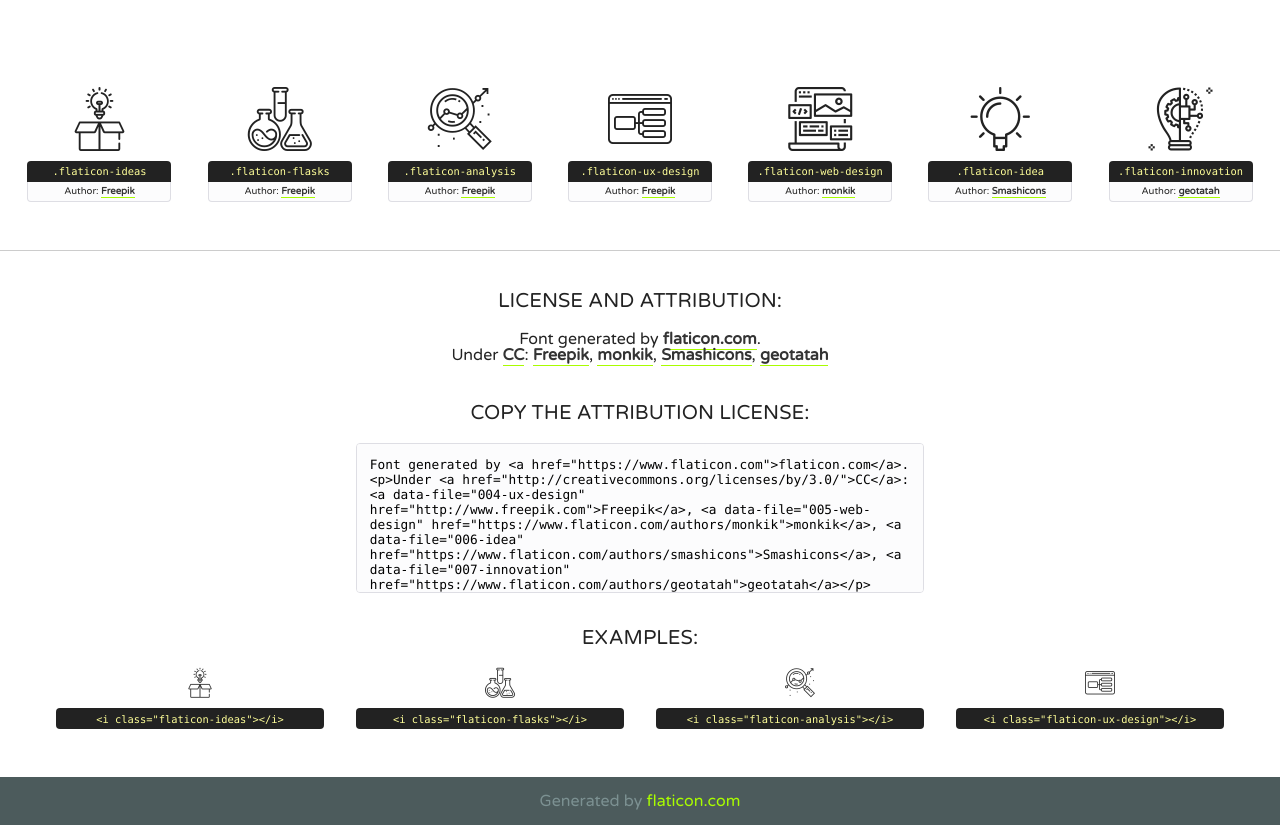
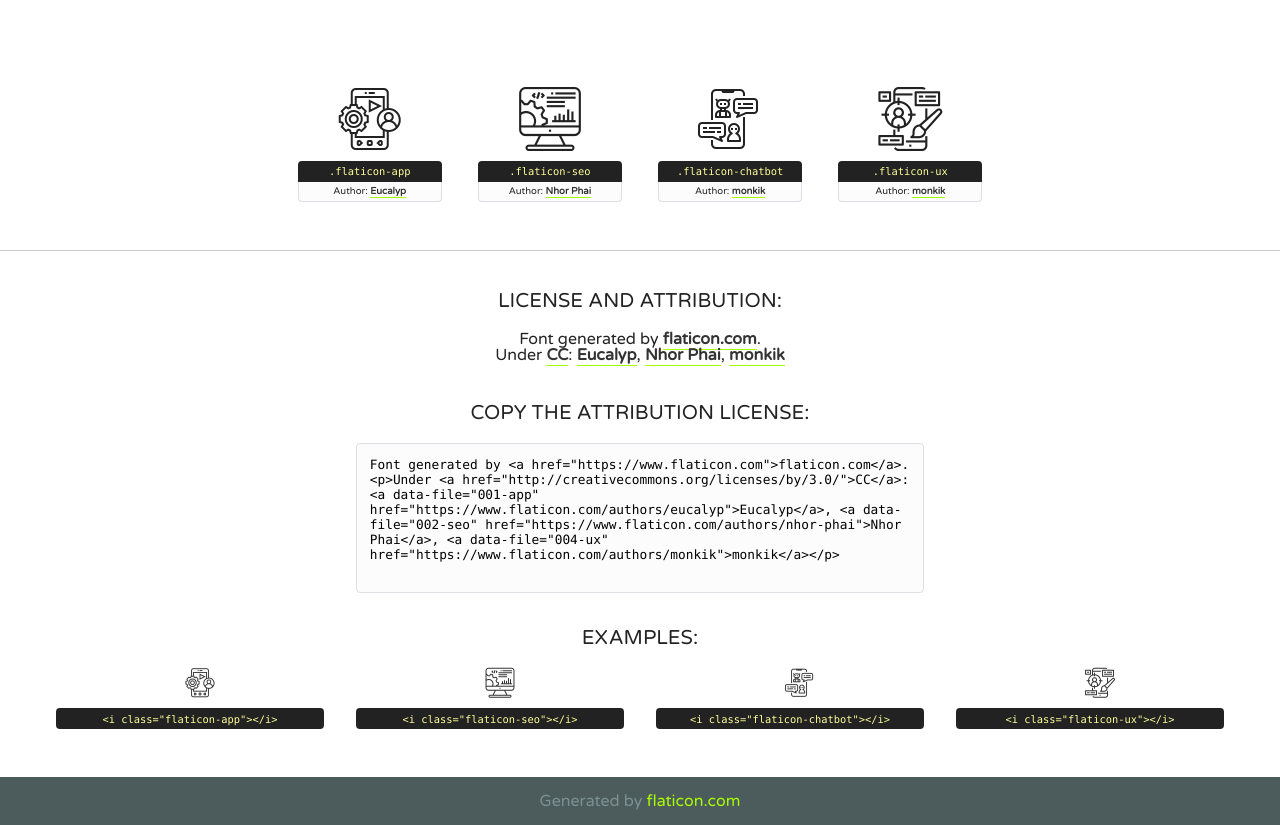
Before and after one commit to kunal528/kunal528.github.io, a plain HTML site: page fonts/flaticon/font/flaticon.html in a window 1280 px wide. Shown: the part 564-1389 px from the top of the page. Drawn offline with Linux system fonts and the light colour scheme.

Commit message:
icon changed

```diff
--- a/css/flaticon.css
+++ b/css/flaticon.css
@@ -43,3 +43,4 @@
 .flaticon-web-design:before { content: "\f104"; }
 .flaticon-idea:before { content: "\f105"; }
 .flaticon-innovation:before { content: "\f106"; }
+.flaticon-app:before { content: "\f107"; }
--- a/fonts/flaticon/font/_flaticon.scss
+++ b/fonts/flaticon/font/_flaticon.scss
@@ -1,6 +1,6 @@
     /*
     Flaticon icon font: Flaticon
-    Creation date: 20/03/2019 02:18
+    Creation date: 16/09/2020 07:09
     */
 
     @font-face {
@@ -37,18 +37,12 @@
   font-smoothing: antialiased;
     }
 
-    .flaticon-ideas:before { content: "\f100"; }
-.flaticon-flasks:before { content: "\f101"; }
-.flaticon-analysis:before { content: "\f102"; }
-.flaticon-ux-design:before { content: "\f103"; }
-.flaticon-web-design:before { content: "\f104"; }
-.flaticon-idea:before { content: "\f105"; }
-.flaticon-innovation:before { content: "\f106"; }
+    .flaticon-app:before { content: "\f100"; }
+.flaticon-seo:before { content: "\f101"; }
+.flaticon-chatbot:before { content: "\f102"; }
+.flaticon-ux:before { content: "\f103"; }
 
-    $font-Flaticon-ideas: "\f100";
-    $font-Flaticon-flasks: "\f101";
-    $font-Flaticon-analysis: "\f102";
-    $font-Flaticon-ux-design: "\f103";
-    $font-Flaticon-web-design: "\f104";
-    $font-Flaticon-idea: "\f105";
-    $font-Flaticon-innovation: "\f106";
+    $font-Flaticon-app: "\f100";
+    $font-Flaticon-seo: "\f101";
+    $font-Flaticon-chatbot: "\f102";
+    $font-Flaticon-ux: "\f103";
--- a/fonts/flaticon/font/flaticon.css
+++ b/fonts/flaticon/font/flaticon.css
@@ -1,6 +1,6 @@
 	/*
   	Flaticon icon font: Flaticon
-  	Creation date: 20/03/2019 02:18
+  	Creation date: 16/09/2020 07:09
   	*/
 
 @font-face {
@@ -25,15 +25,12 @@
 [class^="flaticon-"]:before, [class*=" flaticon-"]:before,
 [class^="flaticon-"]:after, [class*=" flaticon-"]:after {
   font-family: Flaticon;
-        font-size: 20px;
+        font-size: 50px;
 font-style: normal;
-margin-left: 20px;
+margin-left: 0px;
 }
 
-.flaticon-ideas:before { content: "\f100"; }
-.flaticon-flasks:before { content: "\f101"; }
-.flaticon-analysis:before { content: "\f102"; }
-.flaticon-ux-design:before { content: "\f103"; }
-.flaticon-web-design:before { content: "\f104"; }
-.flaticon-idea:before { content: "\f105"; }
-.flaticon-innovation:before { content: "\f106"; }
+.flaticon-app:before { content: "\f100"; }
+.flaticon-seo:before { content: "\f101"; }
+.flaticon-chatbot:before { content: "\f102"; }
+.flaticon-ux:before { content: "\f103"; }
--- a/fonts/flaticon/font/flaticon.html
+++ b/fonts/flaticon/font/flaticon.html
@@ -1,7 +1,7 @@
 <!DOCTYPE html>
 <!--
   Flaticon icon font: Flaticon
-  Creation date: 20/03/2019 02:18
+  Creation date: 16/09/2020 07:09
 -->
 <html>
 <!DOCTYPE html>
@@ -392,39 +392,24 @@
    <section id="glyphs">
 
 
-        <div class="glyph"><div class="glyph-icon flaticon-ideas"></div>
-            <div class="class-name">.flaticon-ideas</div>
-            <div class="author-name">Author: <a data-file="001-ideas" href="http://www.freepik.com">Freepik</a> </div>
+        <div class="glyph"><div class="glyph-icon flaticon-app"></div>
+            <div class="class-name">.flaticon-app</div>
+            <div class="author-name">Author: <a data-file="001-app" href="https://www.flaticon.com/authors/eucalyp">Eucalyp</a> </div>
         </div>
 
-        <div class="glyph"><div class="glyph-icon flaticon-flasks"></div>
-            <div class="class-name">.flaticon-flasks</div>
-            <div class="author-name">Author: <a data-file="002-flasks" href="http://www.freepik.com">Freepik</a> </div>
+        <div class="glyph"><div class="glyph-icon flaticon-seo"></div>
+            <div class="class-name">.flaticon-seo</div>
+            <div class="author-name">Author: <a data-file="002-seo" href="https://www.flaticon.com/authors/nhor-phai">Nhor Phai</a> </div>
         </div>
 
-        <div class="glyph"><div class="glyph-icon flaticon-analysis"></div>
-            <div class="class-name">.flaticon-analysis</div>
-            <div class="author-name">Author: <a data-file="003-analysis" href="http://www.freepik.com">Freepik</a> </div>
+        <div class="glyph"><div class="glyph-icon flaticon-chatbot"></div>
+            <div class="class-name">.flaticon-chatbot</div>
+            <div class="author-name">Author: <a data-file="003-chatbot" href="https://www.flaticon.com/authors/monkik">monkik</a> </div>
         </div>
 
-        <div class="glyph"><div class="glyph-icon flaticon-ux-design"></div>
-            <div class="class-name">.flaticon-ux-design</div>
-            <div class="author-name">Author: <a data-file="004-ux-design" href="http://www.freepik.com">Freepik</a> </div>
-        </div>
-
-        <div class="glyph"><div class="glyph-icon flaticon-web-design"></div>
-            <div class="class-name">.flaticon-web-design</div>
-            <div class="author-name">Author: <a data-file="005-web-design" href="https://www.flaticon.com/authors/monkik">monkik</a> </div>
-        </div>
-
-        <div class="glyph"><div class="glyph-icon flaticon-idea"></div>
-            <div class="class-name">.flaticon-idea</div>
-            <div class="author-name">Author: <a data-file="006-idea" href="https://www.flaticon.com/authors/smashicons">Smashicons</a> </div>
-        </div>
-
-        <div class="glyph"><div class="glyph-icon flaticon-innovation"></div>
-            <div class="class-name">.flaticon-innovation</div>
-            <div class="author-name">Author: <a data-file="007-innovation" href="https://www.flaticon.com/authors/geotatah">geotatah</a> </div>
+        <div class="glyph"><div class="glyph-icon flaticon-ux"></div>
+            <div class="class-name">.flaticon-ux</div>
+            <div class="author-name">Author: <a data-file="004-ux" href="https://www.flaticon.com/authors/monkik">monkik</a> </div>
         </div>
 
 
@@ -434,11 +419,11 @@
 
     <section class="attribution wrapper"   style="text-align:center;">
 
-      <div class="title">License and attribution:</div><div class="attrDiv">Font generated by <a href="https://www.flaticon.com">flaticon.com</a>. <div><p>Under <a href="http://creativecommons.org/licenses/by/3.0/">CC</a>: <a data-file="004-ux-design" href="http://www.freepik.com">Freepik</a>, <a data-file="005-web-design" href="https://www.flaticon.com/authors/monkik">monkik</a>, <a data-file="006-idea" href="https://www.flaticon.com/authors/smashicons">Smashicons</a>, <a data-file="007-innovation" href="https://www.flaticon.com/authors/geotatah">geotatah</a></p>  </div>
+      <div class="title">License and attribution:</div><div class="attrDiv">Font generated by <a href="https://www.flaticon.com">flaticon.com</a>. <div><p>Under <a href="http://creativecommons.org/licenses/by/3.0/">CC</a>: <a data-file="001-app" href="https://www.flaticon.com/authors/eucalyp">Eucalyp</a>, <a data-file="002-seo" href="https://www.flaticon.com/authors/nhor-phai">Nhor Phai</a>, <a data-file="004-ux" href="https://www.flaticon.com/authors/monkik">monkik</a></p>  </div>
       </div>
       <div class="title">Copy the Attribution License:</div>
 
-    <textarea onclick="this.focus();this.select();">Font generated by &lt;a href=&quot;https://www.flaticon.com&quot;&gt;flaticon.com&lt;/a&gt;. <p>Under <a href="http://creativecommons.org/licenses/by/3.0/">CC</a>: <a data-file="004-ux-design" href="http://www.freepik.com">Freepik</a>, <a data-file="005-web-design" href="https://www.flaticon.com/authors/monkik">monkik</a>, <a data-file="006-idea" href="https://www.flaticon.com/authors/smashicons">Smashicons</a>, <a data-file="007-innovation" href="https://www.flaticon.com/authors/geotatah">geotatah</a></p>
+    <textarea onclick="this.focus();this.select();">Font generated by &lt;a href=&quot;https://www.flaticon.com&quot;&gt;flaticon.com&lt;/a&gt;. <p>Under <a href="http://creativecommons.org/licenses/by/3.0/">CC</a>: <a data-file="001-app" href="https://www.flaticon.com/authors/eucalyp">Eucalyp</a>, <a data-file="002-seo" href="https://www.flaticon.com/authors/nhor-phai">Nhor Phai</a>, <a data-file="004-ux" href="https://www.flaticon.com/authors/monkik">monkik</a></p>
      </textarea>
 
     </section>
@@ -449,29 +434,29 @@
 
             <div class="image">
                 <p>
-                    <i class="glyph-icon flaticon-ideas"></i>
-                    <span>&lt;i class=&quot;flaticon-ideas&quot;&gt;&lt;/i&gt;</span>
+                    <i class="glyph-icon flaticon-app"></i>
+                    <span>&lt;i class=&quot;flaticon-app&quot;&gt;&lt;/i&gt;</span>
                 </p>
             </div>
 
             <div class="image">
                 <p>
-                    <i class="glyph-icon flaticon-flasks"></i>
-                    <span>&lt;i class=&quot;flaticon-flasks&quot;&gt;&lt;/i&gt;</span>
+                    <i class="glyph-icon flaticon-seo"></i>
+                    <span>&lt;i class=&quot;flaticon-seo&quot;&gt;&lt;/i&gt;</span>
                 </p>
             </div>
 
             <div class="image">
                 <p>
-                    <i class="glyph-icon flaticon-analysis"></i>
-                    <span>&lt;i class=&quot;flaticon-analysis&quot;&gt;&lt;/i&gt;</span>
+                    <i class="glyph-icon flaticon-chatbot"></i>
+                    <span>&lt;i class=&quot;flaticon-chatbot&quot;&gt;&lt;/i&gt;</span>
                 </p>
             </div>
 
             <div class="image">
                 <p>
-                    <i class="glyph-icon flaticon-ux-design"></i>
-                    <span>&lt;i class=&quot;flaticon-ux-design&quot;&gt;&lt;/i&gt;</span>
+                    <i class="glyph-icon flaticon-ux"></i>
+                    <span>&lt;i class=&quot;flaticon-ux&quot;&gt;&lt;/i&gt;</span>
                 </p>
             </div>
 
```
Also changed, not shown: index.html (+5 -4 lines), fonts/flaticon/font/Flaticon.ttf, fonts/flaticon/font/Flaticon.woff, fonts/flaticon/font/Flaticon.woff2, 3 other files.
